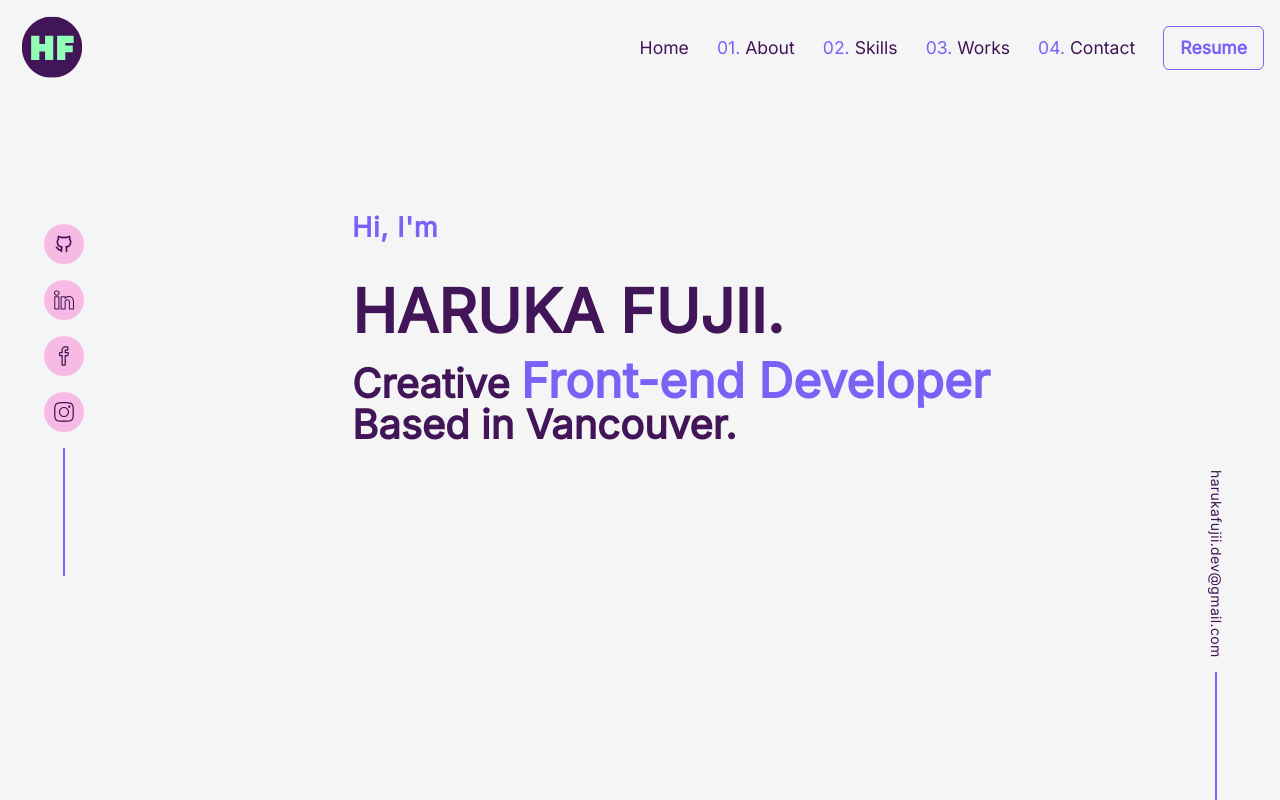
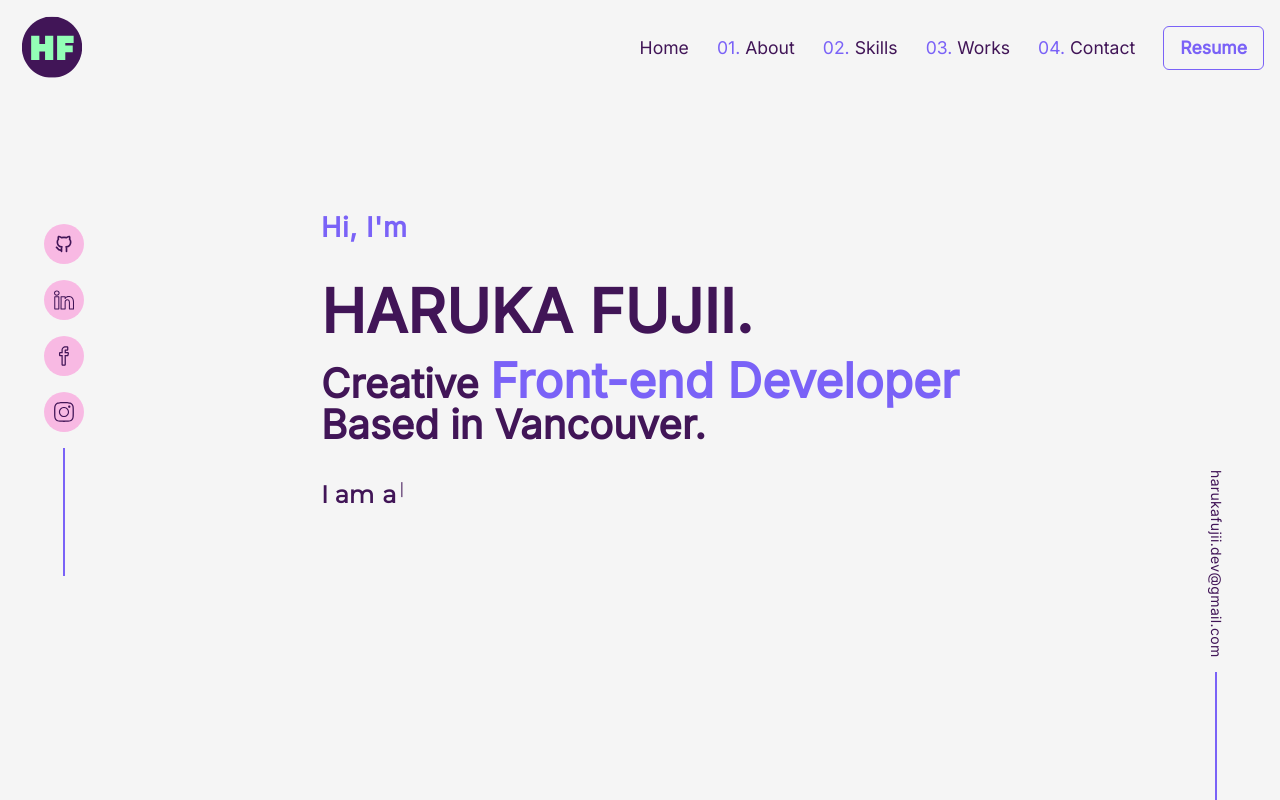
Before and after one commit to harukafujii13/portfolio, a Next.js app: page / in a window 1280 px wide. Built offline with nearby package versions, Linux system fonts and the light colour scheme.

Commit message:
feat: added type writer

```diff
--- a/package.json
+++ b/package.json
@@ -22,6 +22,7 @@
     "react": "18.2.0",
     "react-dom": "18.2.0",
     "react-icons": "^4.10.1",
+    "react-simple-typewriter": "^5.0.1",
     "tailwindcss": "3.3.2",
     "typescript": "5.1.6"
   }
--- a/src/app/page.tsx
+++ b/src/app/page.tsx
@@ -19,7 +19,7 @@ export default function Home() {
           <LeftSide />
         </motion.div>
 
-        <div className="h-[88vh] w-full ml-[20rem] mx-auto p-4">
+        <div className="h-[88vh] mx-auto p-4">
           <Banner />
         </div>
 
--- a/src/components/Banner/banner.component.tsx
+++ b/src/components/Banner/banner.component.tsx
@@ -1,5 +1,6 @@
 import React from 'react';
 import { motion } from 'framer-motion';
+import TypeWriter from '../TypeWriter/typeWriter.component';
 
 const Banner = () => {
   return (
@@ -28,6 +29,14 @@ const Banner = () => {
           Based in Vancouver.
         </span>
       </motion.h1>
+      <motion.div
+        initial={{ y: 10, opacity: 0 }}
+        animate={{ y: 0, opacity: 1 }}
+        transition={{ duration: 0.5, delay: 0.8 }}
+        className="flex flex-row font-montserrat">
+        <h1 className="text-[1.5rem] font-bold">I am</h1>
+        <TypeWriter />
+      </motion.div>
     </section>
   );
 };
--- /dev/null
+++ b/src/components/TypeWriter/typeWriter.component.tsx
@@ -0,0 +1,24 @@
+import { useTypewriter, Cursor } from 'react-simple-typewriter';
+
+const TypeWriter = () => {
+  const [text] = useTypewriter({
+    words: [
+      'a passionate developer.',
+      'keeping updated with knowledge.',
+      'open to exchanging opinions.',
+      'good at handling stress.',
+    ],
+    loop: false,
+    typeSpeed: 100,
+    delaySpeed: 2000,
+  });
+
+  return (
+    <>
+      <span className="pl-[0.5rem] text-[1.5rem] font-extrabold">{text}</span>
+      <Cursor cursorBlinking={false} />
+    </>
+  );
+};
+
+export default TypeWriter;
```
Also changed, not shown: 1 other file (tests, documents, lock files or other folders).
